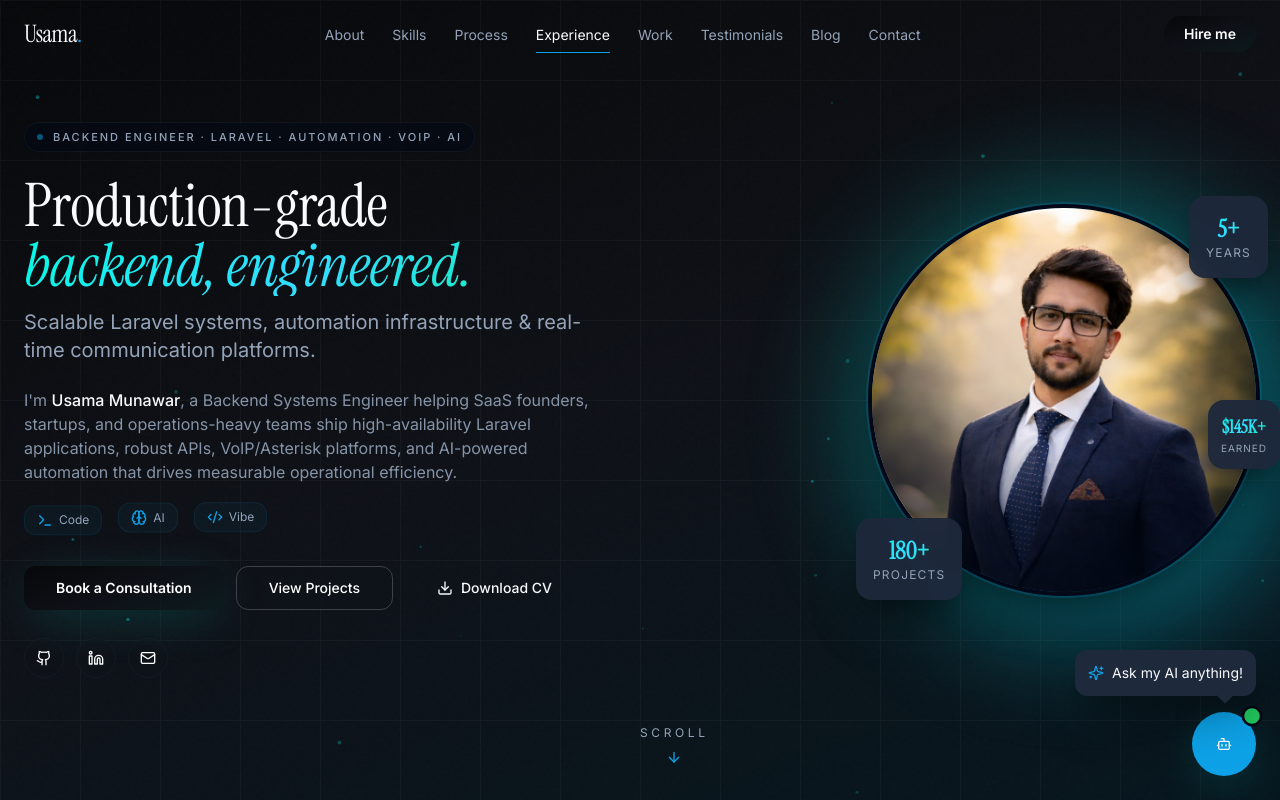
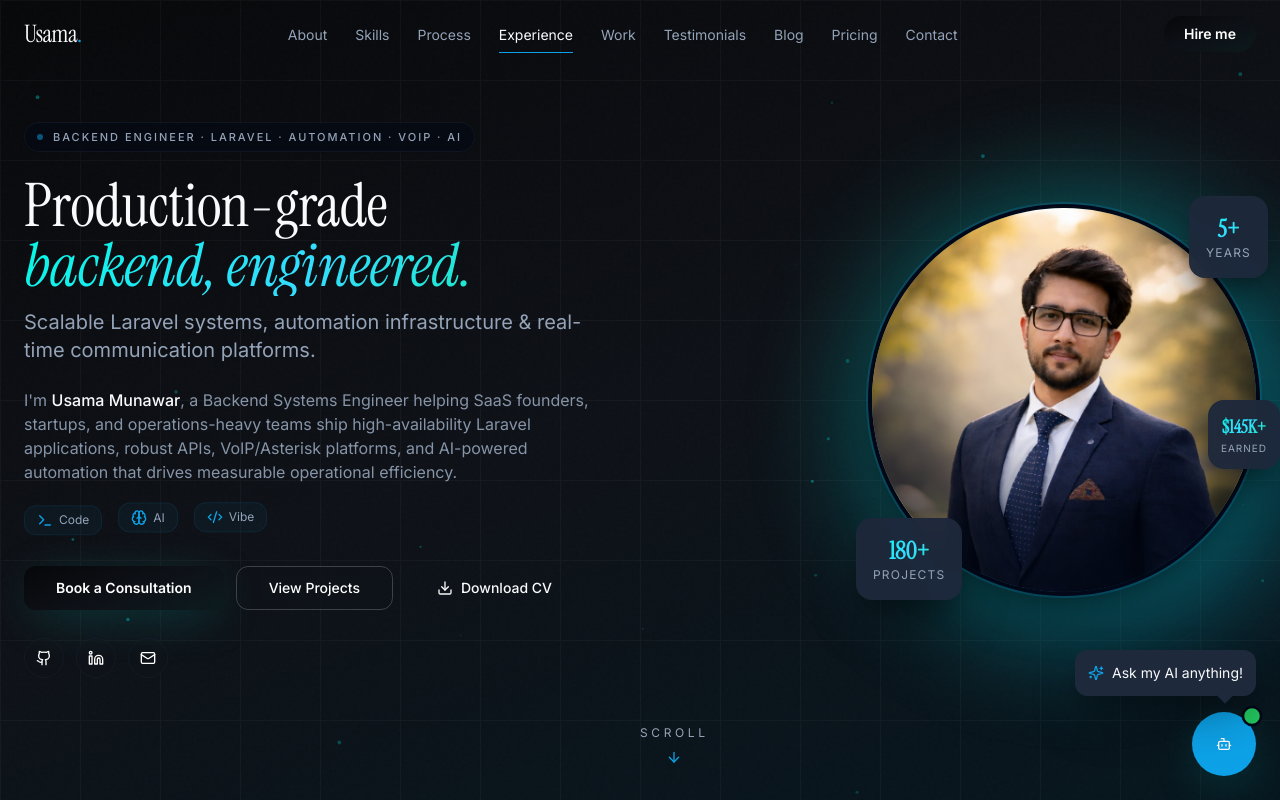
Before and after one commit to CH-USAMA/usama-showcase-sparkle, a React (Vite) app: page / in a window 1280 px wide. Shown: the top 800 px of the page. Built offline with nearby package versions, Linux system fonts and the light colour scheme.

Commit message:
Changes
Co-authored-by: CH-USAMA <70774323+CH-USAMA@users.noreply.github.com>

```diff
--- a/src/components/Navbar.tsx
+++ b/src/components/Navbar.tsx
@@ -11,6 +11,7 @@ const links = [
   { href: "#portfolio", label: "Work" },
   { href: "#testimonials", label: "Testimonials" },
   { href: "#blog", label: "Blog" },
+  { href: "#packages", label: "Pricing" },
   { href: "#contact", label: "Contact" },
 ];
 
```
